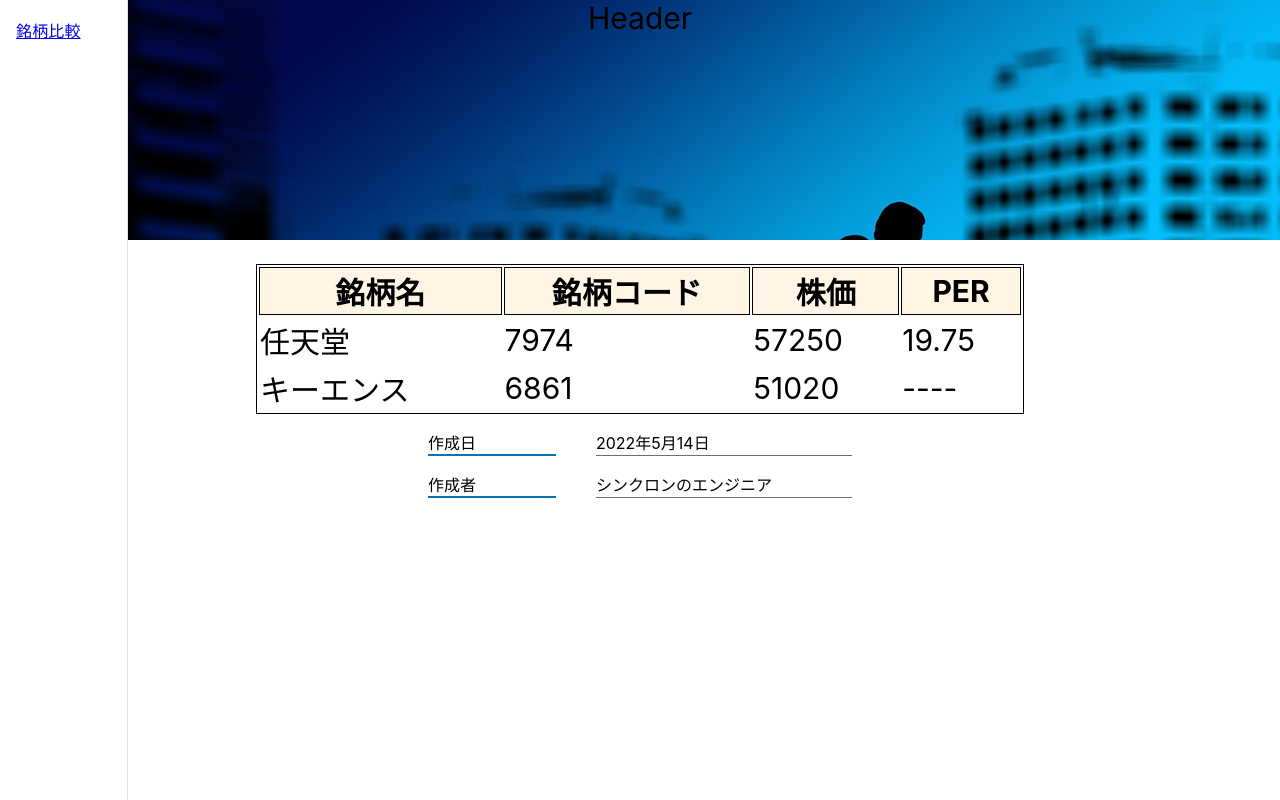
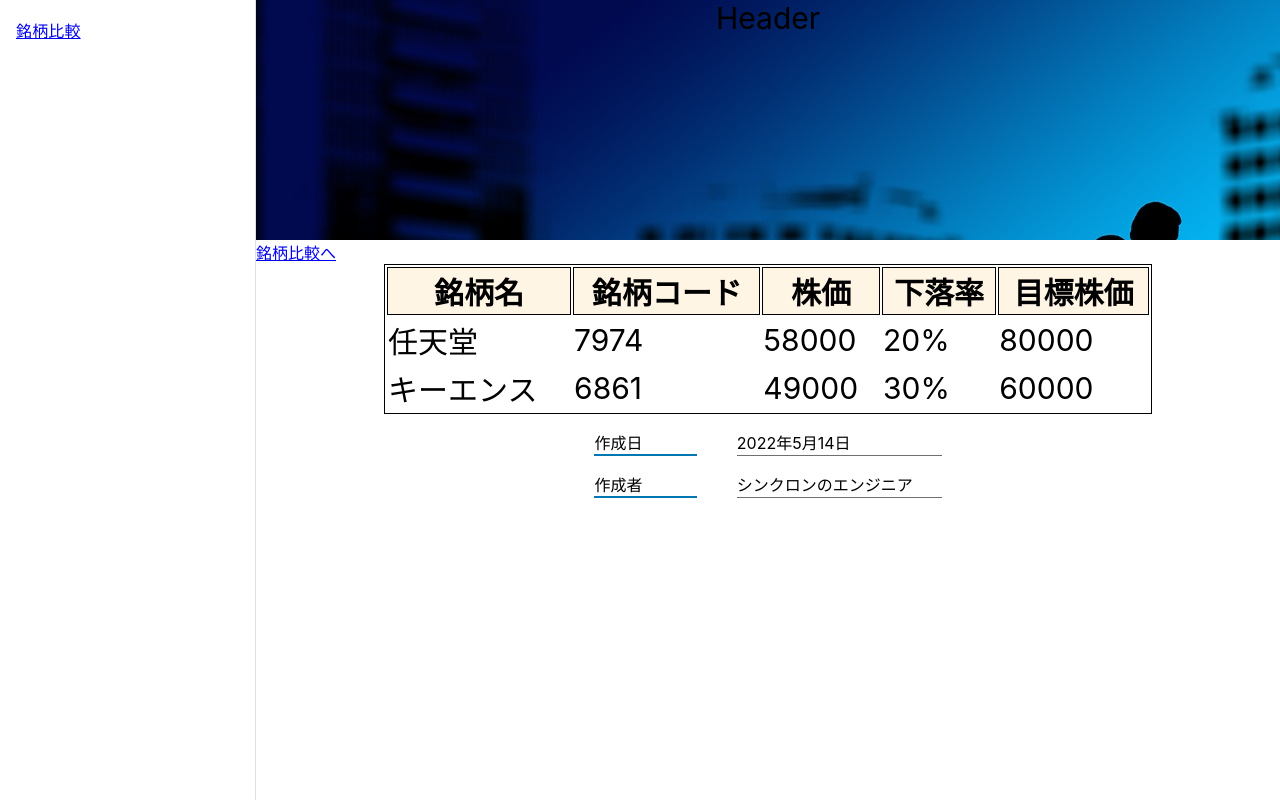
Before and after one commit to synchronEnginee/search-stock, a React (Create React App) app: page / in a window 1280 px wide. Built offline with nearby package versions, Linux system fonts and the light colour scheme.

Commit message:
sidebar width fix and fallStockPage add

```diff
--- a/src/App.tsx
+++ b/src/App.tsx
@@ -1,23 +1,24 @@
 import React from 'react';
 import { BrowserRouter as Router, Routes, Route } from 'react-router-dom';
-import StockList from './components/StockList';
+import MainContent from './templates/MainContent';
+import FallStockPage from './pages/FallStockPage';
 import Header from './templates/Header';
 import ComparisonPage from './pages/ComparisonPage';
 import Footer from './templates/Footer';
 import Sidebar from './templates/Sidebar';
 
 const App = () => (
-  <>
-    <Router>
-      <Sidebar />
+  <Router>
+    <Sidebar />
+    <MainContent>
       <Header />
       <Routes>
-        <Route path="/" element={<StockList />} />
+        <Route path="/" element={<FallStockPage />} />
         <Route path="/compare" element={<ComparisonPage />} />
       </Routes>
-    </Router>
-    <Footer />
-  </>
+      <Footer />
+    </MainContent>
+  </Router>
 );
 
 export default App;
--- /dev/null
+++ b/src/components/FallStock.tsx
@@ -0,0 +1,31 @@
+/** @jsxImportSource @emotion/react */
+import React from 'react';
+import { css } from '@emotion/react';
+
+export interface FallStockProps {
+  name: string;
+  code: string;
+  price: string;
+  stockFall: string;
+  stockTargetPrice: string;
+}
+
+const FallStock: React.FC<FallStockProps> = (props) => {
+  const { name, code, price, stockFall, stockTargetPrice } = props;
+  const styles = css({
+    td: {
+      border: 'inherit',
+    },
+  });
+  return (
+    <tr css={styles}>
+      <td>{name}</td>
+      <td>{code}</td>
+      <td>{price}</td>
+      <td>{stockFall}</td>
+      <td>{stockTargetPrice}</td>
+    </tr>
+  );
+};
+
+export default FallStock;
--- a/src/components/StockList.tsx
+++ /dev/null
@@ -1,52 +0,0 @@
-/** @jsxImportSource @emotion/react */
-import React from 'react';
-import { css } from '@emotion/react';
-import { Link } from 'react-router-dom';
-
-// pageコンポーネントを作成する
-
-const StockList = () => {
-  const styles = css({
-    width: '60vw',
-    height: '100%',
-    margin: '0 auto',
-    fontSize: '30px',
-    border: '1px solid black',
-
-    'tr th': {
-      fontWeight: 'bold',
-      background: '#fff5e5',
-      border: '1px double black',
-    },
-    'tr td': {
-      border: 'inherit',
-    },
-  });
-  return (
-    <>
-      <Link to="/compare">銘柄比較へ</Link>
-      <table css={styles}>
-        <tr>
-          <th>銘柄名</th>
-          <th>銘柄コード</th>
-          <th>株価</th>
-          <th>PER</th>
-        </tr>
-        <tr>
-          <td>任天堂</td>
-          <td>7974</td>
-          <td>57250</td>
-          <td>19.75</td>
-        </tr>
-        <tr>
-          <td>キーエンス</td>
-          <td>6861</td>
-          <td>51020</td>
-          <td>----</td>
-        </tr>
-      </table>
-    </>
-  );
-};
-
-export default StockList;
--- a/src/pages/ComparisonPage.tsx
+++ b/src/pages/ComparisonPage.tsx
@@ -18,7 +18,7 @@ import {
 // };
 
 const styles = css({
-  width: '60vw',
+  width: '60%',
   height: '100%',
   margin: '0 auto',
   fontSize: '30px',
--- /dev/null
+++ b/src/pages/FallStockPage.tsx
@@ -0,0 +1,66 @@
+/** @jsxImportSource @emotion/react */
+import React from 'react';
+import { css } from '@emotion/react';
+import { Link } from 'react-router-dom';
+import FallStock, { FallStockProps } from 'components/FallStock';
+
+const fallStocks: { stocks: Array<FallStockProps> } = {
+  stocks: [
+    {
+      name: '任天堂',
+      code: '7974',
+      price: '58000',
+      stockFall: '20%',
+      stockTargetPrice: '80000',
+    },
+    {
+      name: 'キーエンス',
+      code: '6861',
+      price: '49000',
+      stockFall: '30%',
+      stockTargetPrice: '60000',
+    },
+  ],
+};
+
+const FallListPage = () => {
+  //   const [stocks, setStocks] = useState<FallStockProps[]>([]);
+  const styles = css({
+    width: '60vw',
+    height: '100%',
+    margin: '0 auto',
+    fontSize: '30px',
+    border: '1px solid black',
+
+    'tr th': {
+      fontWeight: 'bold',
+      background: '#fff5e5',
+      border: '1px double black',
+    },
+  });
+  return (
+    <>
+      <Link to="/compare">銘柄比較へ</Link>
+      <table css={styles}>
+        <tr>
+          <th>銘柄名</th>
+          <th>銘柄コード</th>
+          <th>株価</th>
+          <th>下落率</th>
+          <th>目標株価</th>
+        </tr>
+        {fallStocks.stocks.map((stock) => (
+          <FallStock
+            name={stock.name}
+            code={stock.code}
+            price={stock.price}
+            stockFall={stock.stockFall}
+            stockTargetPrice={stock.stockTargetPrice}
+          />
+        ))}
+      </table>
+    </>
+  );
+};
+
+export default FallListPage;
--- a/src/templates/Header.tsx
+++ b/src/templates/Header.tsx
@@ -7,7 +7,7 @@ const Header = () => {
   const styles = css({
     fontSize: '30px',
     textAlign: 'center',
-    width: '100vw',
+    width: '80vw',
     height: '30vh',
     backgroundImage: `url(${header_picture})`,
 
--- /dev/null
+++ b/src/templates/MainContent.tsx
@@ -0,0 +1,17 @@
+/** @jsxImportSource @emotion/react */
+import React from 'react';
+import { css } from '@emotion/react';
+
+// marginLeftのwidthの数値は後で外だし
+interface MainContentProps {
+  children: React.ReactNode;
+}
+
+const Header: React.FC<MainContentProps> = ({ children }) => {
+  const styles = css({
+    marginLeft: '20vw',
+  });
+  return <div css={styles}>{children}</div>;
+};
+
+export default Header;
--- a/src/templates/Sidebar.tsx
+++ b/src/templates/Sidebar.tsx
@@ -15,14 +15,13 @@ const Sidebar = () => {
       {/* <button type="button" onClick={toggleOpen}>
         サイドバー
       </button> */}
-      {/* サイドバーがz-indexで前に来ているので、widthで全体のレイアウトを調整する必要がありそう */}
       <Drawer
         variant="permanent"
         anchor="left"
         open={open}
         onClose={toggleOpen}
         sx={{
-          '& .MuiDrawer-paper': { boxSizing: 'border-box', width: '10%' },
+          '& .MuiDrawer-paper': { boxSizing: 'border-box', width: '20vw' },
         }}
       >
         <List>
```
